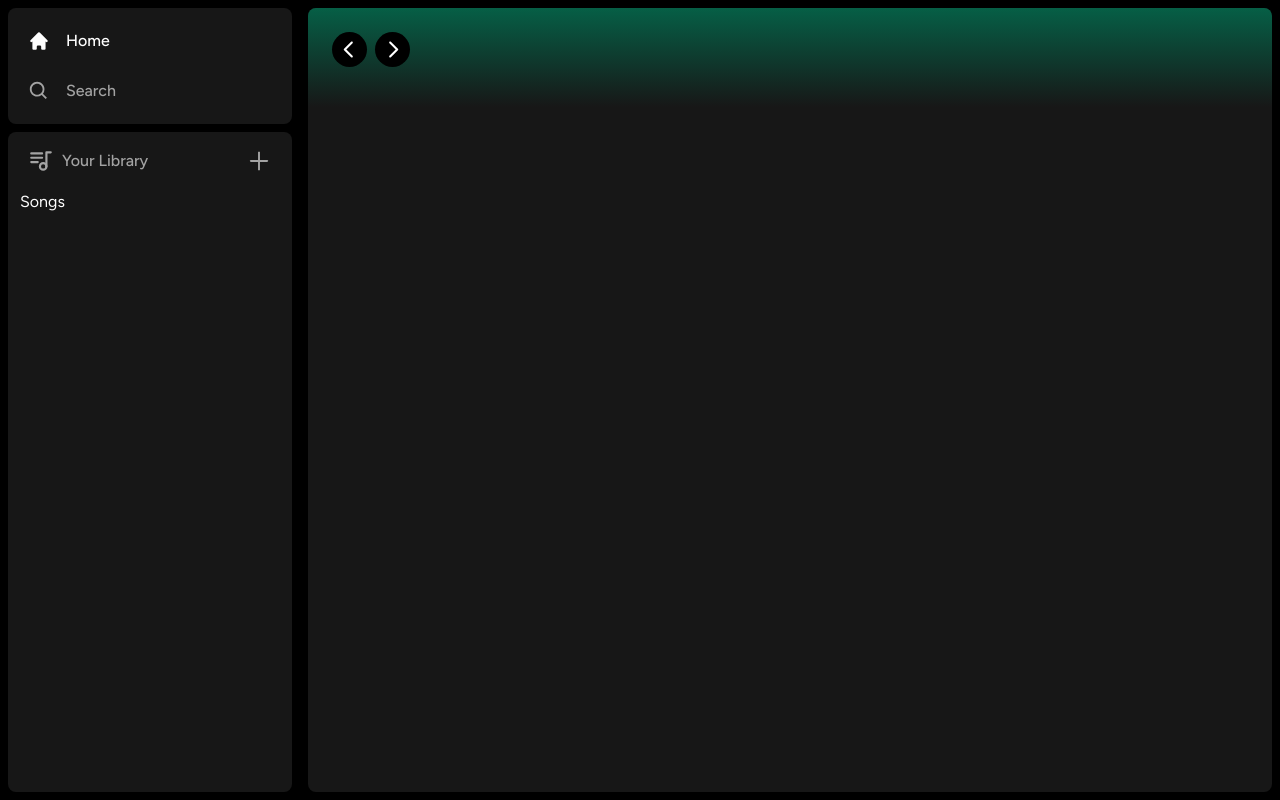
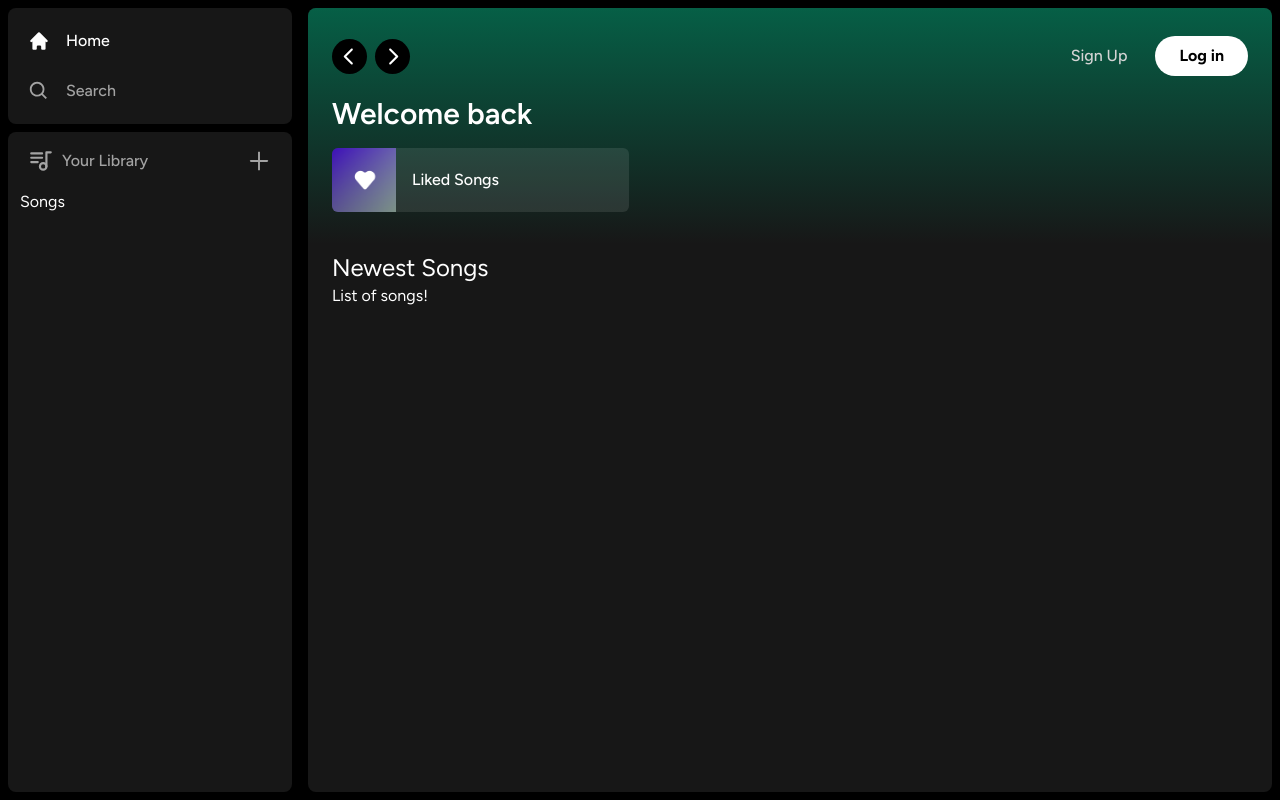
Before and after one commit to fkiptooh/kale-zone, a Next.js app: page / in a window 1280 px wide. Built offline with nearby package versions, Linux system fonts and the light colour scheme.

Commit message:
feat(ux/ui) -layout

```diff
--- a/app/(site)/page.tsx
+++ b/app/(site)/page.tsx
@@ -1,9 +1,23 @@
 import { Header } from "@/components/header";
+import { ListItem } from "@/components/list-item";
 
 export default function Home() {
   return (
     <div className="bg-neutral-900 w-full h-full rounded-lg overflow-hidden overflow-y-auto">
-      <Header>Header!</Header>
+      <Header>
+        <div className="mb-2">
+          <h1 className="text-white text-3xl font-semibold">Welcome back</h1>
+          <div className="grid grid-cols-1 sm:grid-cols-2 xl:grid-cols-3 2xl:grid-cols-4 gap-3 mt-4">
+            <ListItem image="/images/liked.jpg" name="Liked Songs" href="" />
+          </div>
+        </div>
+      </Header>
+      <div className="mt-2 mb-7 px-6">
+        <div className="flex justify-between items-center">
+          <h1 className="text-white text-2xl text-semibold">Newest Songs</h1>
+        </div>
+        <div>List of songs!</div>
+      </div>
     </div>
   );
 }
--- /dev/null
+++ b/components/button.tsx
@@ -0,0 +1,27 @@
+import { forwardRef } from "react";
+import { twMerge } from "tailwind-merge";
+
+interface ButtonProps extends React.ButtonHTMLAttributes<HTMLButtonElement> {}
+
+export const Button = forwardRef<HTMLButtonElement, ButtonProps>(
+  ({ className, children, disabled, type = "button", ...props }, ref) => {
+    return (
+      <button
+        type={type}
+        className={twMerge(
+          `
+    w-full rounded-full bg-green-500 text-black border-transparent px-3 py-3 disabled:cursor-not-allowed disabled:opacity-50 font-bold hover:opacity-50 transition
+    `,
+          className
+        )}
+        disabled={disabled}
+        ref={ref}
+        {...props}
+      >
+        {children}
+      </button>
+    );
+  }
+);
+
+Button.displayName = "Button";
--- a/components/header.tsx
+++ b/components/header.tsx
@@ -4,6 +4,7 @@
 import { twMerge } from "tailwind-merge";
 import { RxCaretLeft, RxCaretRight } from "react-icons/rx";
 import { HiHome, HiSearch } from "react-icons/hi";
+import { Button } from "./button";
 
 interface HeaderProps {
   children: React.ReactNode;
@@ -49,7 +50,25 @@
             <HiSearch className="text-black" size={20} />
           </button>
         </div>
+        <div className="flex justify-between items-center gap-x-4">
+          <>
+            <div>
+              <Button
+                onClick={() => {}}
+                className="bg-transparent text-neutral-300 font-medium"
+              >
+                Sign Up
+              </Button>
+            </div>
+            <div>
+              <Button onClick={() => {}} className="bg-white px-6 py-2">
+                Log in
+              </Button>
+            </div>
+          </>
+        </div>
       </div>
+      {children}
     </div>
   );
 };
--- /dev/null
+++ b/components/list-item.tsx
@@ -0,0 +1,33 @@
+"use client";
+
+import Image from "next/image";
+import { useRouter } from "next/navigation";
+import { FaPlay } from "react-icons/fa";
+
+interface ListItemProps {
+  image: string;
+  name: string;
+  href: string;
+}
+export const ListItem = ({ image, name, href }: ListItemProps) => {
+  const router = useRouter();
+
+  const handleClick = () => {
+    // Check authentication before push;
+    router.push(href);
+  };
+  return (
+    <button
+      onClick={handleClick}
+      className="relative group flex items-center rounded-md overflow-hidden gap-x-4 bg-neutral-100/10 hover:bg-neutral-100/20 transition pr-4"
+    >
+      <div className="relative min-h-[64px] min-w-[64px]">
+        <Image className="object-cover" src={image} fill alt="Image" />
+      </div>
+      <p className="truncate font-medium py-5">{name}</p>
+      <div className="absolute transition opacity-0 rounded-full flex items-center bg-green-500 p-4  drop-shadow-md right-5 group-hover:opacity-100 hover:scale-100">
+        <FaPlay className="text-black" />
+      </div>
+    </button>
+  );
+};
--- a/next.config.js
+++ b/next.config.js
@@ -1,4 +1,16 @@
 /** @type {import('next').NextConfig} */
-const nextConfig = {}
+const nextConfig = {
+  images: {
+    domains: [
+      "misc.scdn.co",
+      "i.scdn.co",
+      "geo-media.beatsource.com",
+      "i1.sndcdn.com",
+      "media.pitchfork.com",
+      "seed-mix-image.spotifycdn.com",
+      "tbvswgcbrilqlaxdsxii.supabase.co",
+    ],
+  },
+};
 
 module.exports = nextConfig
```
Also changed, not shown: public/images/liked.jpg (added).
